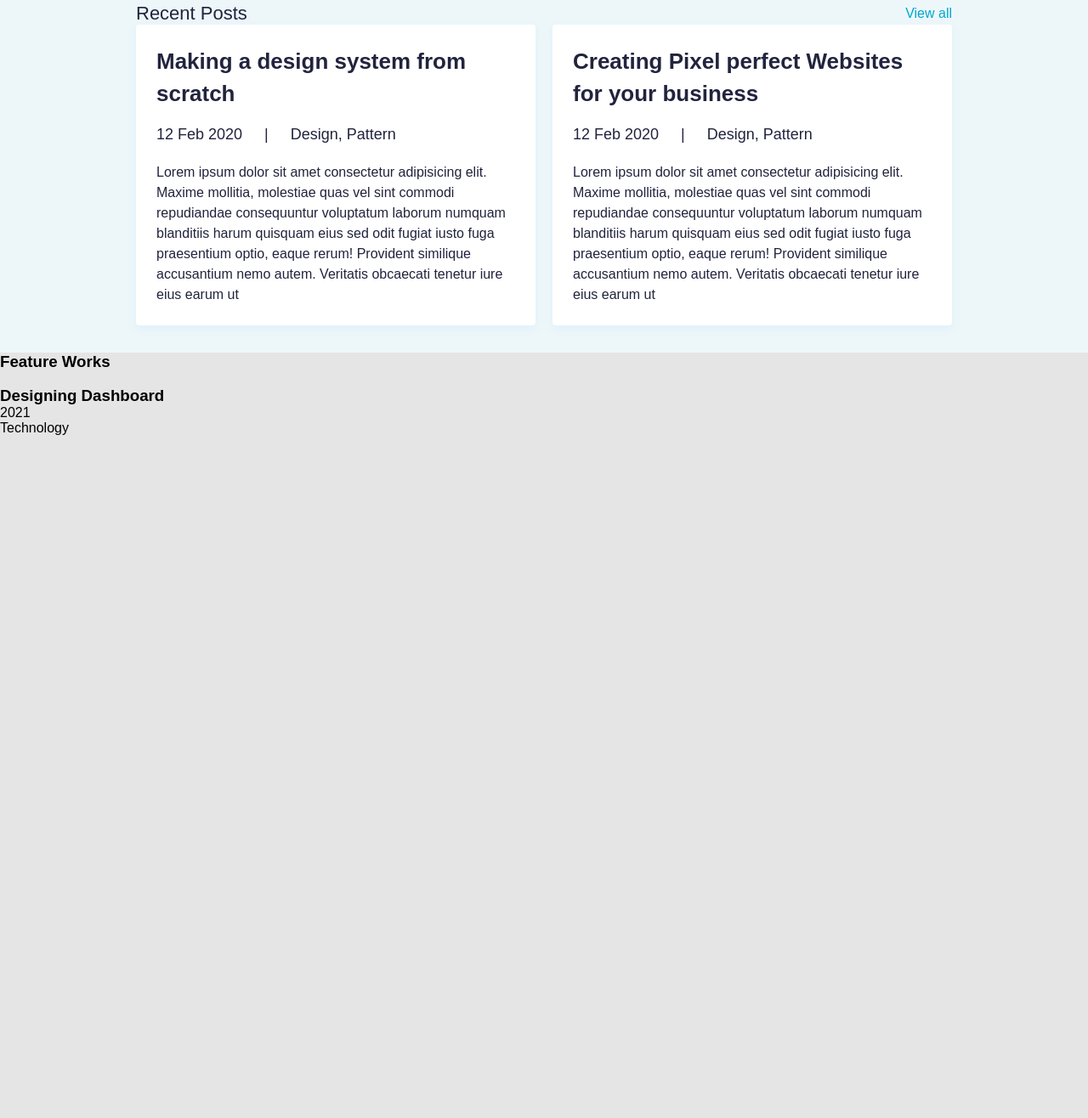
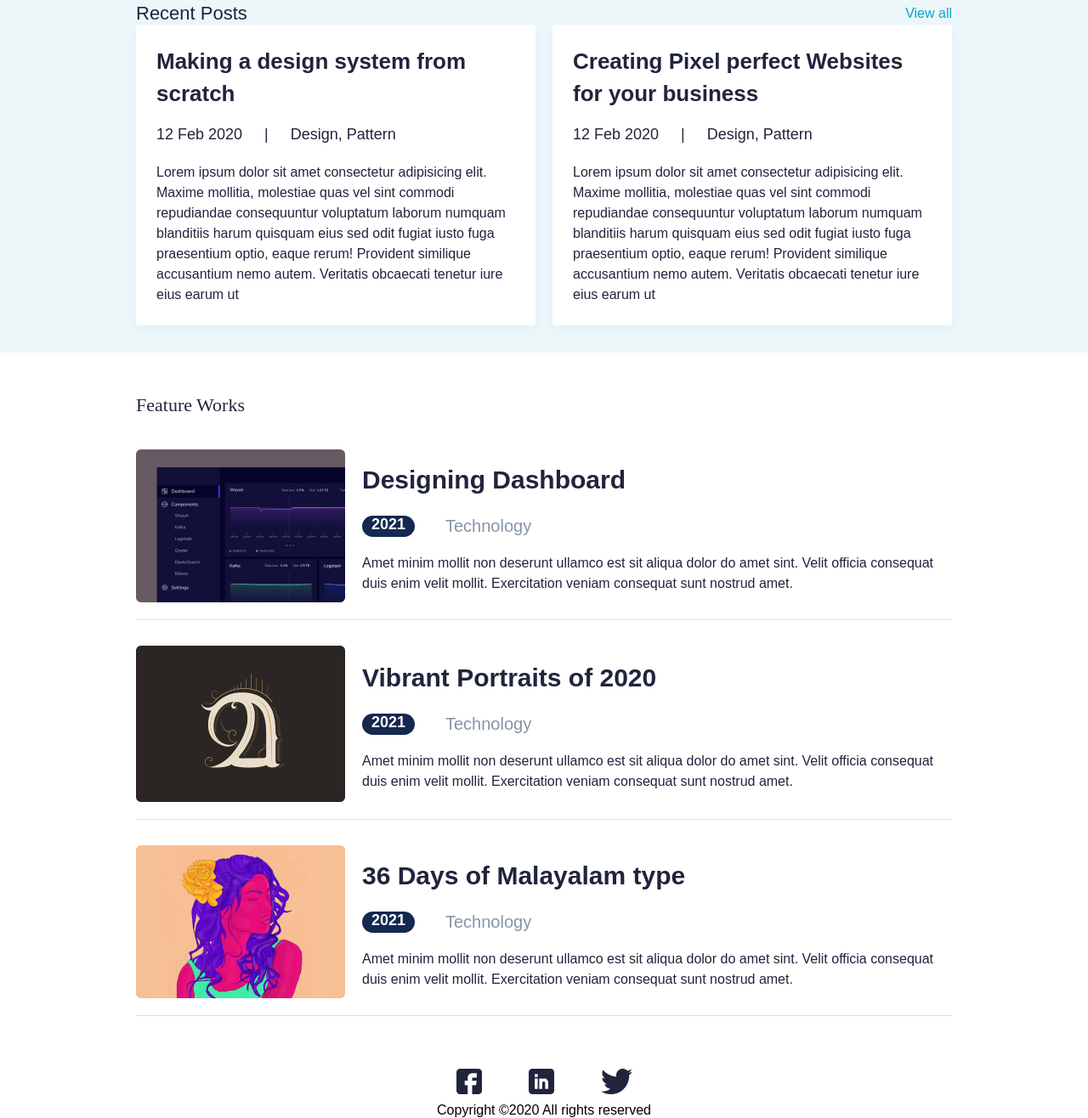
Before and after one commit to Mohammad-Usama/Portfolio-Site, a plain HTML site: page index.html in a window 1280 px wide. Shown: the part 786-2102 px from the top of the page at 85% size. Before the commit the page ends 1299 px from the top, so only its background shows below. Drawn offline with Linux system fonts and the light colour scheme.

Commit message:
Home Page completed

```diff
--- a/css/style.css
+++ b/css/style.css
@@ -2,7 +2,7 @@ html, body{
     font-family: 'Heebo', sans-serif;
     margin: 0;
     padding: 0;
-    background-color: #E5E5E5;
+    background-color: #fff;
 }
 h1, p, h2, h3{
     margin: 0;
@@ -156,3 +156,88 @@ color: #21243D;
     line-height: 24px;
     color: #21243D;
 }
+.feature-section{
+    background-color: #fff;
+    padding: 32px 0;
+}
+.feature-section-inner
+{
+    max-width: 960px;
+    margin: 0 auto;
+}
+.feature-section .feature-section-inner .feature-header h2{
+    font-family: 'Heebo';
+font-style: normal;
+font-weight: 400;
+font-size: 22px;
+line-height: 60px;
+color: #21243D;
+margin-bottom: 22px;
+}
+.feature-section .feature-section-inner .fs-list .fs-item{
+    display: flex;
+    align-items: center;
+    gap:20px;
+    border-bottom: 1px solid #E0E0E0;
+    padding-bottom: 16px;
+    margin-bottom: 30px;
+}
+.fs-list .fs-item .fs-item-right h3{
+    font-weight: 700;
+    font-size: 30px;
+    line-height: 44px;
+    color: #21243D;
+    margin-bottom: 18px;
+}
+.fs-list .fs-item .fs-item-right .meta{
+    display: flex;
+    gap: 36px;
+    align-items: center;
+    margin-bottom: 17px;
+}
+.fs-item .meta .badge{
+    width: 62px;
+height: 25px;
+background: #142850;
+border-radius: 16px;
+color: white;
+font-weight: 900;
+font-size: 18px;
+text-align: center;
+/* identical to box height, or 333% */
+
+
+color: #FFFFFF;
+
+}
+.fs-item .meta .category{
+    font-weight: 400;
+font-size: 20px;
+line-height: 29px;
+
+/* Light */
+
+color: #8695A4;
+}
+.fs-item-right .description{
+    font-weight: 400;
+font-size: 16px;
+line-height: 24px;
+
+/* Dark Color */
+
+color: #21243D;
+}
+.bottom-section{
+    display: flex;
+    gap: 55px;
+    background-color: #fff;
+    justify-content: center;
+
+}
+.paragraph{
+    display: flex;
+    background-color: #fff;
+    justify-content: center;
+    margin-top: 10px;
+}
--- a/index.html
+++ b/index.html
@@ -81,26 +81,69 @@
     <section class="feature-section">
         <div class="feature-section-inner">
             <div class="feature-header">
-                <h3>Feature Works</h3>
+                <h2>Feature Works</h2>
             </div>
             <div class="fs-list">
                 <div class="fs-item">
                     <div class="fs-item-left">
-                        <img src="">
+                        <img src="images/Rectangle 30.png">
                     </div>
                     <div class="fs-item-right">
                         <h3>Designing Dashboard</h3>
-                        <div>
+                        <div class="meta">
                             <div class="badge">2021</div>
                             <div class="category">Technology</div>
                         </div>
                         <div class="description">
-
+                            Amet minim mollit non deserunt ullamco est sit aliqua dolor do amet sint. Velit officia consequat duis enim velit mollit. Exercitation veniam consequat sunt nostrud amet.
+                        </div>
+                    </div>
+                </div>
+            </div>
+            <div class="fs-list">
+                <div class="fs-item">
+                    <div class="fs-item-left">
+                        <img src="images/Rectangle 34.png">
+                    </div>
+                    <div class="fs-item-right">
+                        <h3>Vibrant Portraits of 2020</h3>
+                        <div class="meta">
+                            <div class="badge">2021</div>
+                            <div class="category">Technology</div>
+                        </div>
+                        <div class="description">
+                            Amet minim mollit non deserunt ullamco est sit aliqua dolor do amet sint. Velit officia consequat duis enim velit mollit. Exercitation veniam consequat sunt nostrud amet.
+                        </div>
+                    </div>
+                </div>
+            </div>
+            <div class="fs-list">
+                <div class="fs-item">
+                    <div class="fs-item-left">
+                        <img src="images/Rectangle 32.png">
+                    </div>
+                    <div class="fs-item-right">
+                        <h3>36 Days of Malayalam type</h3>
+                        <div class="meta">
+                            <div class="badge">2021</div>
+                            <div class="category">Technology</div>
+                        </div>
+                        <div class="description">
+                            Amet minim mollit non deserunt ullamco est sit aliqua dolor do amet sint. Velit officia consequat duis enim velit mollit. Exercitation veniam consequat sunt nostrud amet.
                         </div>
                     </div>
                 </div>
             </div>
         </div>
     </section>
+    <div class="bottom-section">
+        <img src="images/fb.png" alt="">
+        <img src="images/Linkedin.png" alt="">
+        <img src="images/Vector (1).png" alt="">
+
+    </div>
+    <div class="paragraph">
+        <p>Copyright ©2020 All rights reserved </p>
+    </div>
 </body>
 </html>
```
Also changed, not shown: images/Linkedin.png (added), images/Rectangle 30.png (added), images/Rectangle 32.png (added), images/Rectangle 34.png (added), images/Vector (1).png (added), images/fb.png (added).
